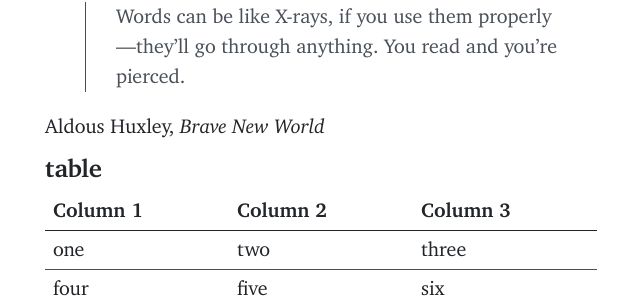
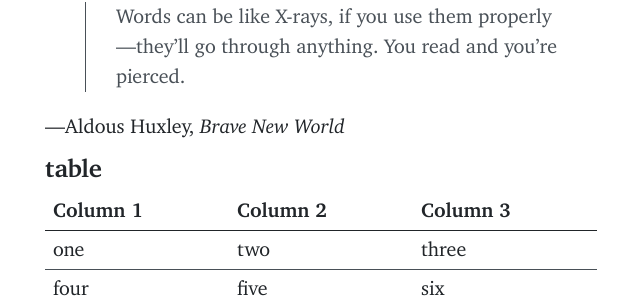
Before and after one commit to muhammadilfaj/mij, a Jekyll site: the page built from styleguide.md, in a window 1280 px wide and 900 px high, scrolled down 3586 px. Shown: the part 143-451 px from the top of the window, without its empty margins (319-959 px from the left). Built offline with Jekyll 4.4.1, drawn with Linux system fonts in a browser that asks for light colours.

```diff
--- a/styleguide.md
+++ b/styleguide.md
@@ -48,7 +48,7 @@ prinsip gestalt
   <blockquote cite="https://www.huxley.net/bnw/four.html">
     <p>Words can be like X-rays, if you use them properly—they’ll go through anything. You read and you’re pierced.</p>
   </blockquote>
-  <figcaption>Aldous Huxley, <cite>Brave New World</cite></figcaption>
+  <figcaption>—Aldous Huxley, <cite>Brave New World</cite></figcaption>
 </figure>
 
 ## table
```
